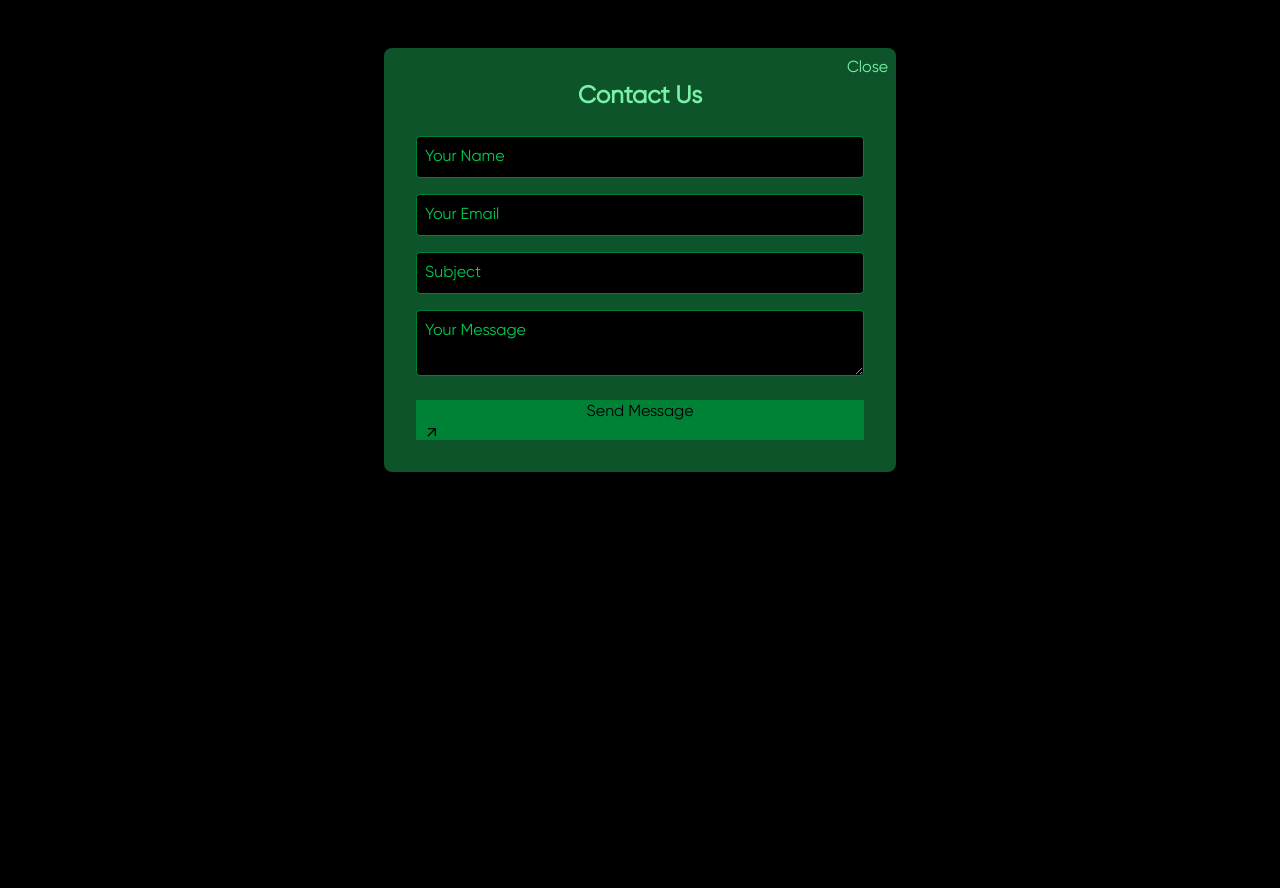
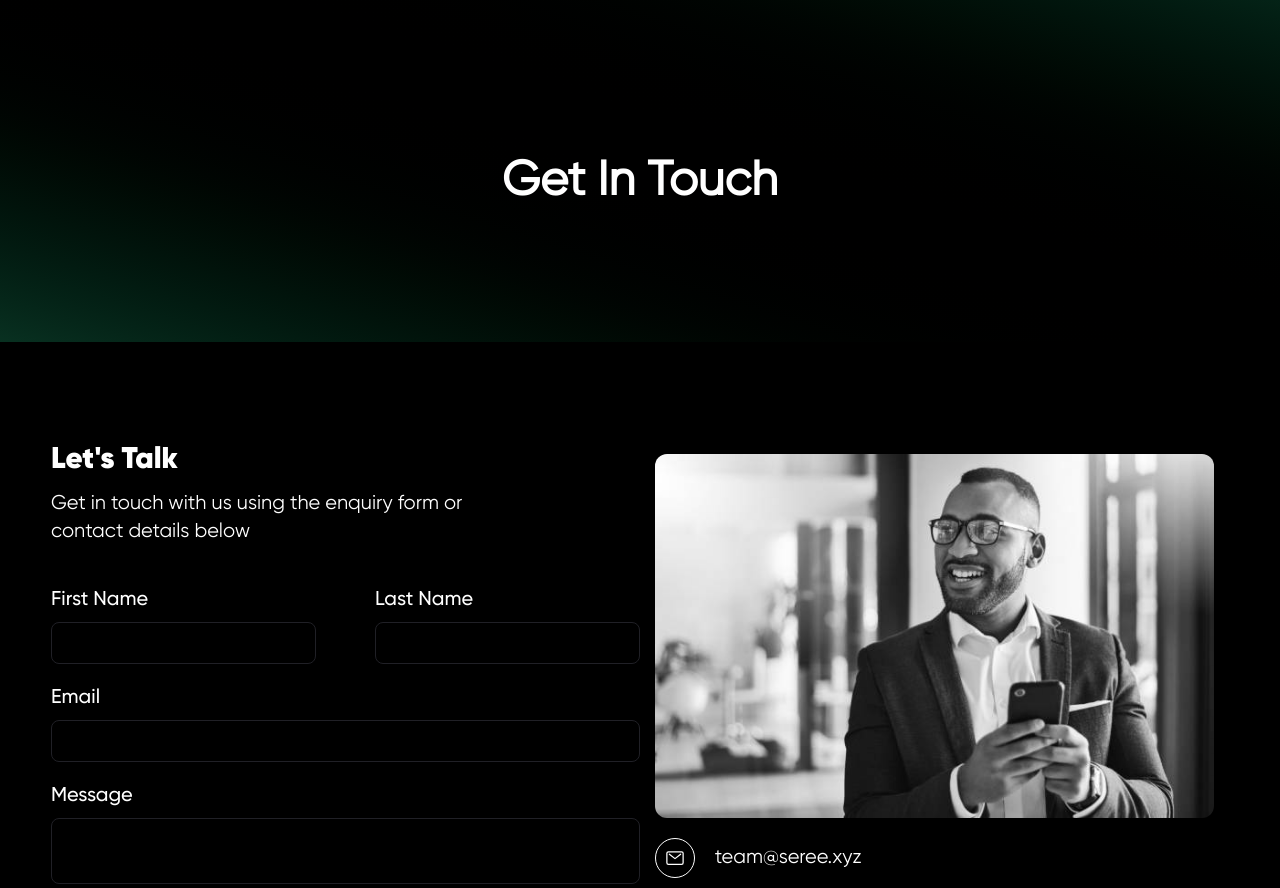
Before and after one commit to 0xsereel/website, a React (Vite) app: page /contact in a window 1280 px wide. Shown: the part 140-1028 px from the top of the page. Before the commit the page ends 800 px from the top, so only its background shows below. Built offline with nearby package versions, Linux system fonts and the light colour scheme.

Commit message:
contact page added

```diff
--- a/src/components/About/AboutHero.tsx
+++ b/src/components/About/AboutHero.tsx
@@ -8,12 +8,13 @@ export const AboutHero = () => {
     <div className="w-full">
       <Header />
       <div className="w-full h-[400px] bg-black flex items-center  flex-col  bg-gradient-to-bl from-[#1CA36E]/30 via-black to-[#1CA36E]/30    ">
-        <div className=" flex text-center flex-col mt-20 text-5xl font-bold gap-5">
+        <div className=" flex text-center flex-col mt-20 lg:text-5xl text-3xl font-bold gap-5">
             <h3>We Are on a Mission to Maximize</h3>
             <h3>The Efficiency of the</h3>
             <h3>Global Financial Ecosystem</h3>
         </div>
       </div>
+
       <div className="w-full bg-black py-20 p-5">
         <div className="w-full flex items-center justify-center">
           <img
@@ -27,7 +28,7 @@ export const AboutHero = () => {
           <div className="w-[95%] mx-auto">
             {/* Title */}
 
-            <div className="w-full h-[400px] bg-black flex items-center justify-center flex-col bg-gradient-to-br from-[#1CA36E]/30 via-black to-[#1CA36E]/30">
+            <div className="w-full lg:h-[400px] p-4 lg:p-0 lg:my-0 my-10 bg-black flex items-center justify-center flex-col bg-gradient-to-br from-[#1CA36E]/30 via-black to-[#1CA36E]/30">
               <div className="w-[95%] text-center">
                 <p className="text-[#D5D5D5]">
                   {" "}
@@ -222,7 +223,7 @@ export const AboutHero = () => {
             {/* Cards */}
 
             <div className="flex items-center justify-center gap-4 mt-10 lg:flex-row flex-col">
-              <div className="lg:w-[500px] w-full h-[420px] border border-[#202026] rounded-xl p-4">
+              <div className="lg:w-[500px] w-full lg:h-[420px] h-fit border border-[#202026] rounded-xl p-4">
                 <div className="w-full">
                   <div className="w-[64px] h-[64px] border border-[#5F5F7138] rounded-full bg-white/5 flex items-center justify-center">
                     <svg
@@ -277,7 +278,7 @@ export const AboutHero = () => {
                 </div>
               </div>
 
-              <div className="lg:w-[500px] w-full h-[420px] border border-[#202026] rounded-xl p-4">
+              <div className="lg:w-[500px] w-full lg:h-[420px] h-fit border border-[#202026] rounded-xl p-4">
                 <div className="w-full">
                   <div className="w-[64px] h-[64px] border border-[#5F5F7138] rounded-full bg-white/5 flex items-center justify-center">
                     <svg
--- /dev/null
+++ b/src/components/Contact/ContactContent.tsx
@@ -0,0 +1,139 @@
+import { Button } from "../Button/Button";
+import { IoMailOutline, IoLocationSharp } from "react-icons/io5";
+
+export const ContactContent = () => {
+  const contactImagePath = "/images/contact/contact.jpg";
+
+  return (
+    <div className="w-full ">
+      <div className="w-full lg:h-[400px] bg-black h-[200px] flex items-center  flex-col  bg-gradient-to-bl from-[#1CA36E]/30 via-black to-[#1CA36E]/30    ">
+        <div className=" flex text-center items-center h-full justify-center mt-20 lg:text-5xl text-3xl font-bold gap-5">
+          <h3>Get In Touch</h3>
+        </div>
+      </div>
+
+      <div className="w-full p-5 lg:my-20 my-10">
+        <div className="lg:w-[95%] w-full mx-auto flex items-center justify-between lg:flex-row flex-col">
+          <div className="lg:w-[50%] w-full">
+            <div className="w-full">
+              <h3 className="text-3xl font-gilroy-bold">Let's Talk</h3>
+              <p className="my-3 text-xl">
+                Get in touch with us using the enquiry form or <br className="lg:block hidden" /> contact
+                details below
+              </p>
+            </div>
+
+            {/* form */}
+
+            <div className="w-full mt-10">
+              <form className="w-full" action="">
+                <div className="w-full flex items-center justify-between">
+                  <div className="w-[45%]">
+                    <label
+                      htmlFor="fname"
+                      className="text-xl font-gilroy-medium"
+                    >
+                      First Name
+                    </label>
+                    <input
+                      type="text"
+                      name="fname"
+                      id="fname"
+                      className="w-full mt-2 border border-[#202026] rounded-lg p-2 outline-none"
+                    />
+                  </div>
+
+                  <div className="w-[45%]">
+                    <label
+                      htmlFor="lname"
+                      className="text-xl font-gilroy-medium"
+                    >
+                      Last Name
+                    </label>
+                    <input
+                      type="text"
+                      name="lname"
+                      id="lname"
+                      className="w-full mt-2 border border-[#202026] rounded-lg p-2 outline-none"
+                    />
+                  </div>
+                </div>
+
+                <div className="w-full mt-5">
+                  <div className="w-full">
+                    <label
+                      htmlFor="email"
+                      className="text-xl font-gilroy-medium"
+                    >
+                      Email
+                    </label>
+                    <input
+                      type="email"
+                      name="email"
+                      id="email"
+                      className="w-full mt-2 border border-[#202026] rounded-lg p-2 outline-none"
+                    />
+                  </div>
+                </div>
+
+                <div className="w-full mt-5">
+                  <div className="w-full">
+                    <label
+                      htmlFor="email"
+                      className="text-xl font-gilroy-medium"
+                    >
+                      Message
+                    </label>
+                    <textarea
+                      name="message"
+                      id="message"
+                      className="w-full mt-2 border border-[#202026] rounded-lg p-2 outline-none resize-none"
+                    />
+                  </div>
+                </div>
+
+                <div className="w-full mt-5">
+                  <Button>Submit</Button>
+                </div>
+              </form>
+            </div>
+          </div>
+
+          <div className="lg:w-[50%] w-full lg:mt-0 mt-10">
+            <div className="w-[95%] mx-auto ">
+              <div className="w-full">
+                <img
+                  src={contactImagePath}
+                  alt="contact"
+                  className="w-full h-full object-cover grayscale rounded-xl"
+                />
+              </div>
+
+              <div className="w-full mt-5">
+                <div className="w-full flex items-center gap-5 text-xl">
+                  <div className="w-[40px] h-[40px] border flex items-center justify-center rounded-full">
+                    <IoMailOutline />
+                  </div>
+
+                  <div>
+                    <p>team@seree.xyz</p>
+                  </div>
+                </div>
+
+                <div className="w-full flex items-center gap-5 text-xl my-3">
+                  <div className="w-[40px] h-[40px] border flex items-center justify-center rounded-full">
+                    <IoLocationSharp />
+                  </div>
+
+                  <div>
+                    <p>Africa and USA</p>
+                  </div>
+                </div>
+              </div>
+            </div>
+          </div>
+        </div>
+      </div>
+    </div>
+  );
+};
--- a/src/components/Header/Header.tsx
+++ b/src/components/Header/Header.tsx
@@ -4,13 +4,11 @@ import { MenuOptions } from "./MenuOptions";
 import { useState } from "react";
 import { useGlobal } from "../../contexts/globals";
 import { Link } from "react-router-dom";
-import { ContactUs } from "../Home/ContactUs";
 
 export const Header = () => {
   const logoPath = "/images/header/logo.png";
 
   const { setIsMobileMenuOpen } = useGlobal();
-  const [isContactModalOpen, setIsContactModalOpen] = useState(false);
 
   const [isOpen, setIsOpen] = useState(false);
 
@@ -68,17 +66,14 @@ export const Header = () => {
         <div>
             {/* contact us button */}
 
-            <button
-            className="w-[150px] h-[50px] border-2 border-[#3A3A45] rounded-full hidden lg:block"
-            onClick={() => setIsContactModalOpen(true)}
+            <Link
+            to="/contact"
+            className="w-[150px] h-[50px] border-2 border-[#3A3A45] rounded-full hidden lg:flex items-center justify-center"
             >
             Contact Us
-            </button>
+            </Link>
 
-            {/* Contact Us Modal */}
-            {isContactModalOpen && (
-            <ContactUs onClose={() => setIsContactModalOpen(false)} />
-            )}
+
 
           <div onClick={() => setIsMobileMenuOpen(true)} className="lg:hidden">
             <FaBars size={30} />
--- /dev/null
+++ b/src/pages/Contact/Contact.tsx
@@ -0,0 +1,14 @@
+import { MobileMenu } from "../../components/Header/MobileMenu";
+import { Header } from "../../components/Header/Header";
+import { Footer } from "../../components/Footer/Footer";
+import { ContactContent } from "../../components/Contact/ContactContent";
+export const Contact = () => {
+  return (
+    <div className="w-full">
+      <Header />
+      <MobileMenu />
+      <ContactContent />
+      <Footer />
+    </div>
+  );
+};
--- a/src/routes/AppRoutes.tsx
+++ b/src/routes/AppRoutes.tsx
@@ -1,15 +1,14 @@
 import { BrowserRouter as Router, Route, Routes } from "react-router-dom";
 import { Home } from "../pages/Home/Home";
 import { About } from "../pages/About/About";
-import { ContactUs } from "../components/Home/ContactUs";
-
+import { Contact } from "../pages/Contact/Contact";
 const AppRoutes = () => {
   return (
     <Router>
       <Routes>
         <Route path="/" element={<Home />} />
         <Route path="/about" element={<About />} />
-        <Route path="/contact" element={<ContactUs />} />
+        <Route path="/contact" element={<Contact />} />
       </Routes>
     </Router>
   );
```
Also changed, not shown: src/components/Header/MobileMenu.tsx (+94 -88 lines), public/images/contact/contact.jpg (added).
